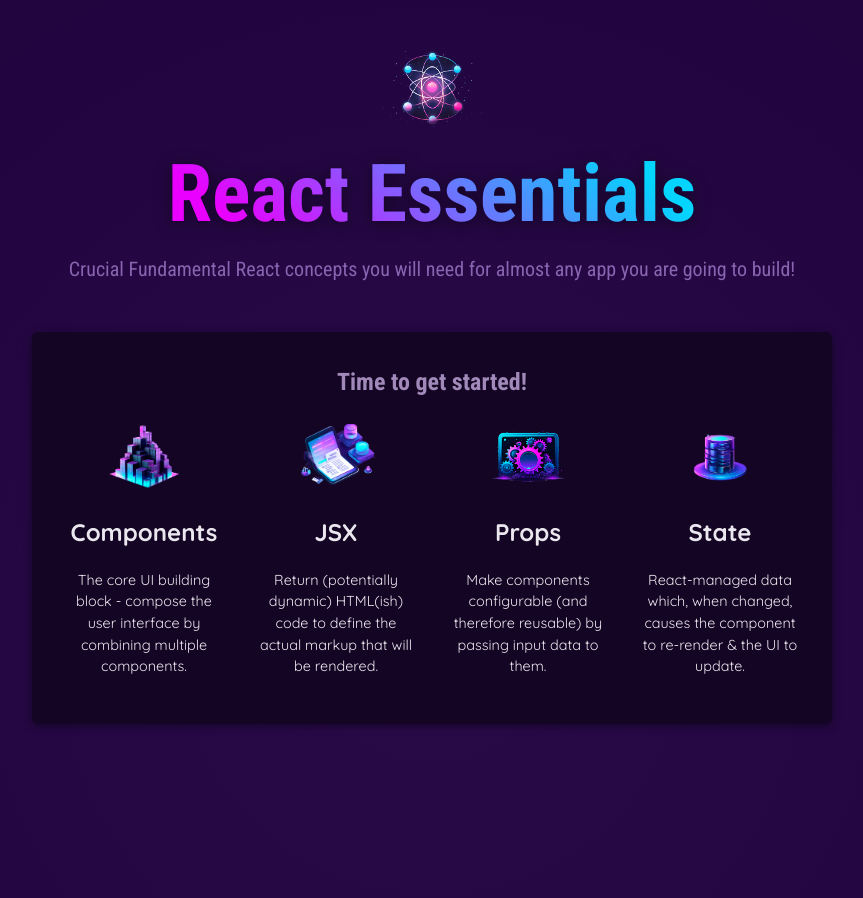
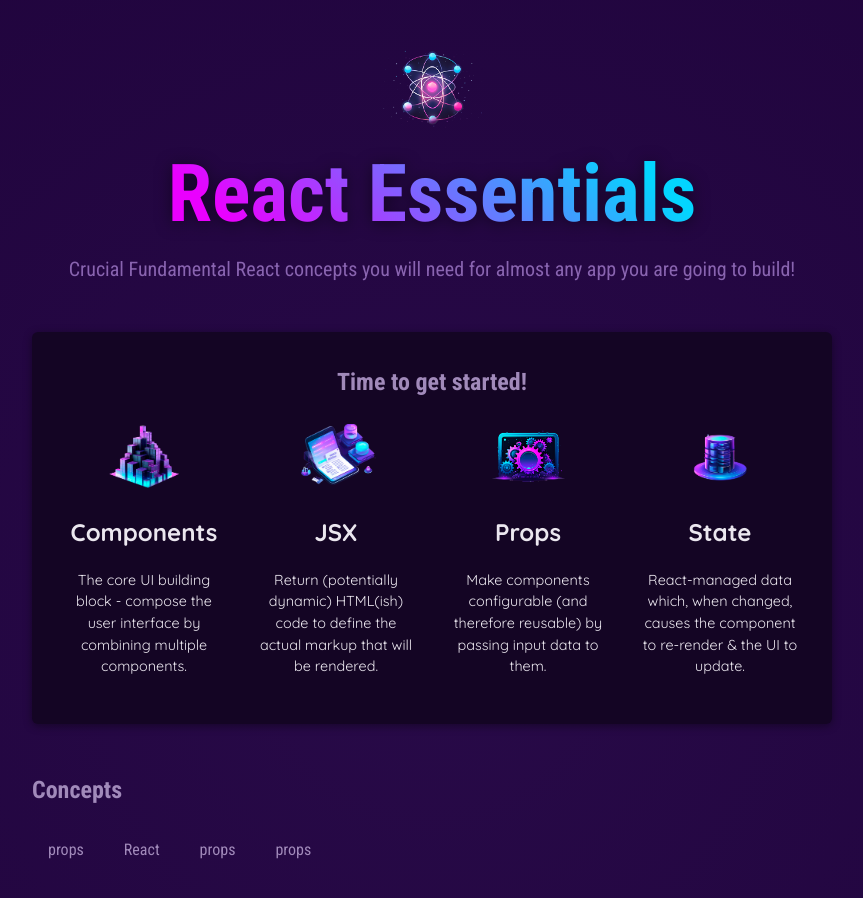
Before and after one commit to Sai-muchapathi/React-Essentials, a React (Vite) app: page / in a window 1280 px wide. Shown: the top 898 px of the page, without its empty margins (208-1071 px from the left). Built offline with nearby package versions, Linux system fonts and the light colour scheme.

Commit message:
Using spread operator and adding tabs.

```diff
--- a/src/App.jsx
+++ b/src/App.jsx
@@ -1,9 +1,19 @@
 import {CORE_CONCEPTS} from "./data";
 import {CoreConcepts} from "./CoreConcepts";
+
 const descriptors = ['Fundamental', 'Crucial', 'Core'];
 import img from "./assets/config.png";
+
 function randomInt(value) {
     return Math.floor(Math.random() * value);
+}
+
+function Concepts(props) {
+    return (
+        <li>
+            <button>{props.name}</button>
+        </li>
+    );
 }
 
 function App() {
@@ -11,7 +21,7 @@
     return (
         <div>
             <header>
-        <img src="src/assets/react-core-concepts.png" alt="Stylized atom" />
+                <img src="src/assets/react-core-concepts.png" alt="Stylized atom"/>
                 <h1>React Essentials</h1>
                 <p>
                     {descriptor} Fundamental React concepts you will need for almost any app you are
@@ -22,27 +32,20 @@
                 <section id="core-concepts">
                     <h2>Time to get started!</h2>
                     <ul>
-            <CoreConcepts
-                title={CORE_CONCEPTS[0].title}
-                image={CORE_CONCEPTS[0].image}
-                description={CORE_CONCEPTS[0].description}
-            />
-                <CoreConcepts
-                    title={CORE_CONCEPTS[1].title}
-                    image={CORE_CONCEPTS[1].image}
-                    description={CORE_CONCEPTS[1].description}
-                />
-                <CoreConcepts
-                    title={CORE_CONCEPTS[2].title}
-                    image={CORE_CONCEPTS[2].image}
-                    description={CORE_CONCEPTS[2].description}
-                />
-                <CoreConcepts
-                    title={CORE_CONCEPTS[3].title}
-                    image={CORE_CONCEPTS[3].image}
-                    description={CORE_CONCEPTS[3].description}
-                />
+                        <CoreConcepts {...CORE_CONCEPTS[0]}/>
+                        <CoreConcepts {...CORE_CONCEPTS[1]}/>
+                        <CoreConcepts {...CORE_CONCEPTS[2]}/>
+                        <CoreConcepts {...CORE_CONCEPTS[3]}/>
                     </ul>
+                </section>
+                <section id="examples">
+                    <h2>Concepts</h2>
+                    <menu>
+                        <Concepts name={'props'}/>
+                        <Concepts name={'React'}/>
+                        <Concepts name={'props'}/>
+                        <Concepts name={'props'}/>
+                    </menu>
                 </section>
             </main>
         </div>
```
Lines whose indentation alone changed are shown as unchanged.
